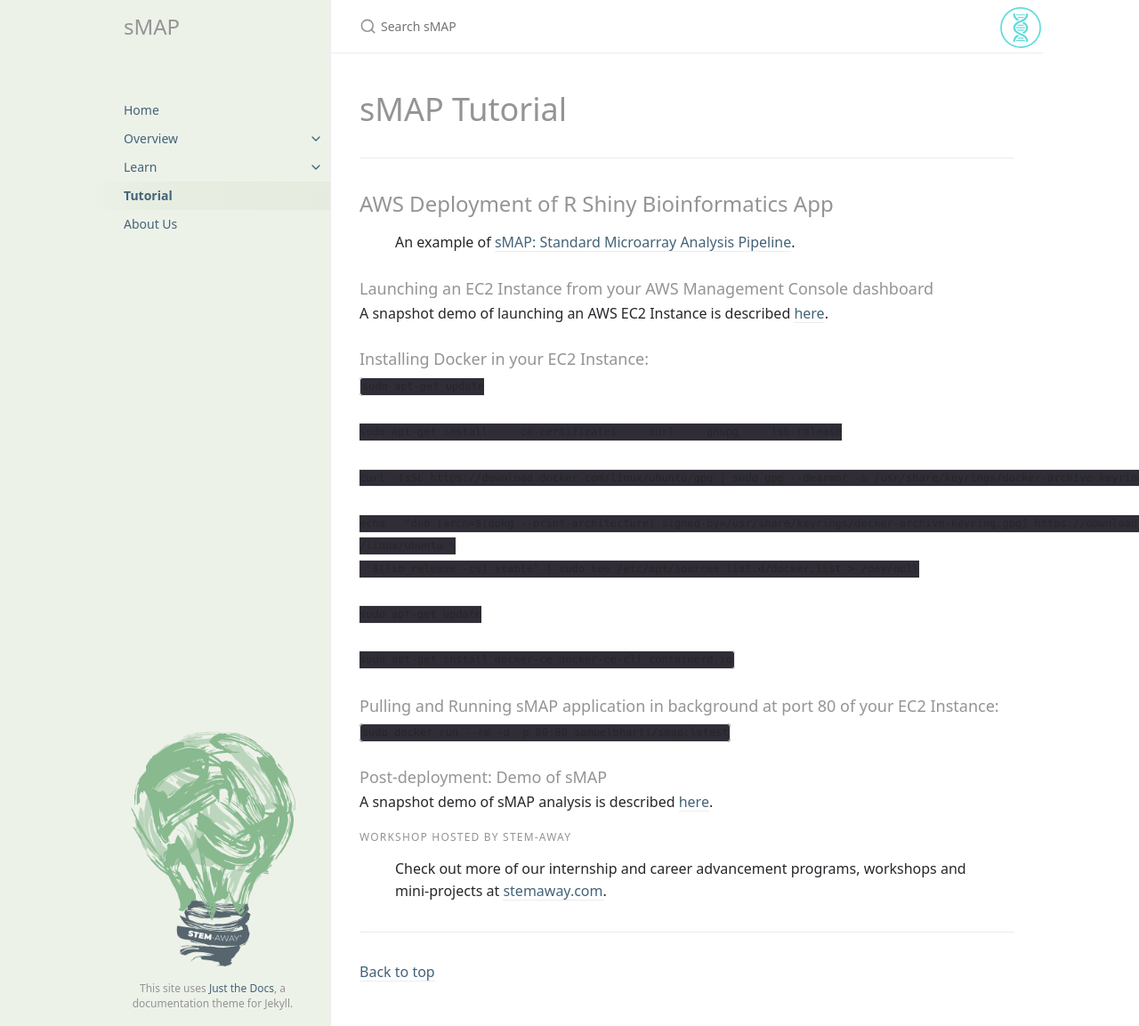
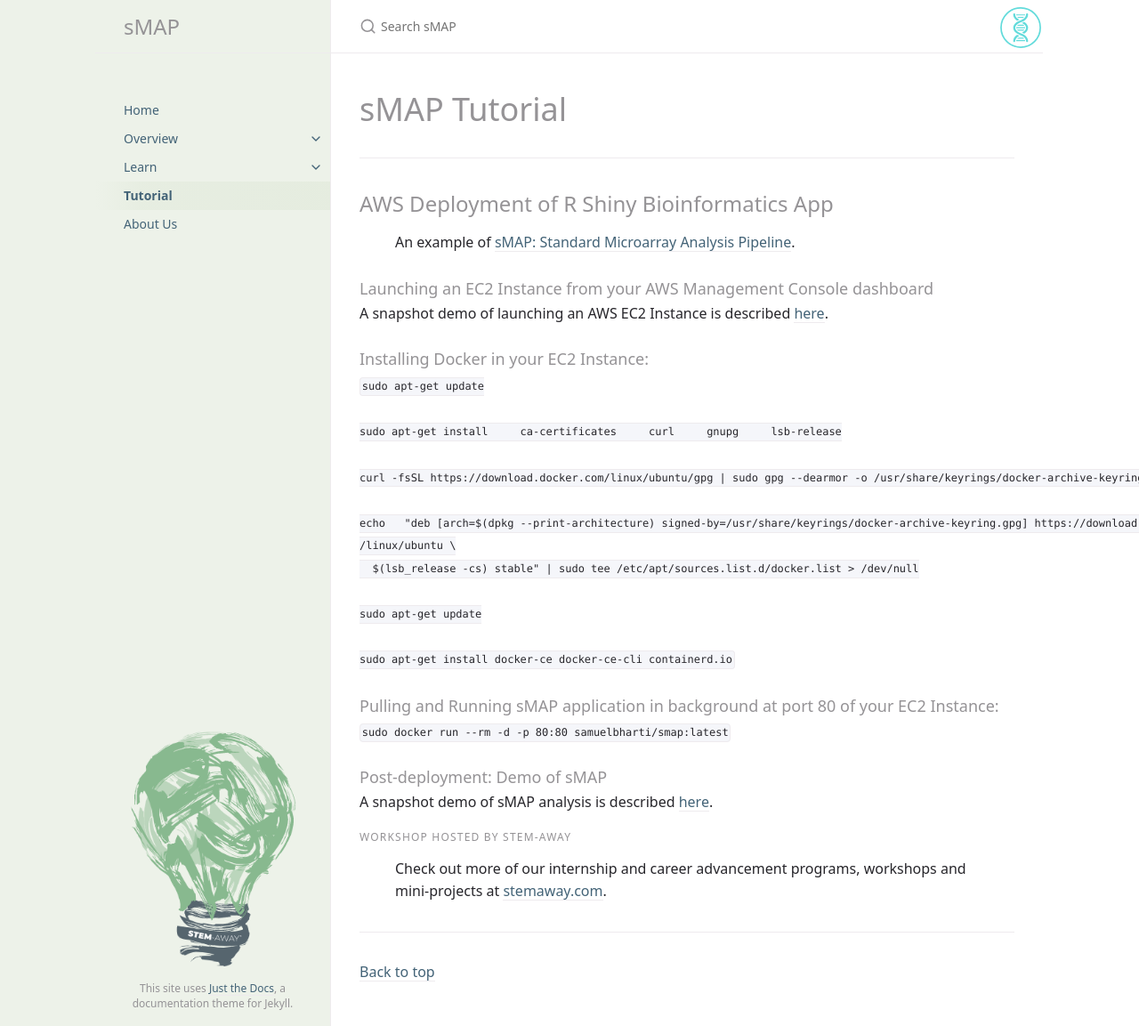
Before and after one commit to mentorchains/project-site-template-SA, a Jekyll site: the page built from _docs/smap-demo.md, in a window 1280 px wide and 1153 px high. Shown: the whole window at 89% size. Built offline with Jekyll 4.4.1, drawn with Linux system fonts in a browser that asks for light colours.

Commit message:
Update stemaway.scss

```diff
--- a/_sass/color_schemes/stemaway.scss
+++ b/_sass/color_schemes/stemaway.scss
@@ -12,7 +12,9 @@ $link-color: $sa-link;
 $btn-primary-color: $sa-btn;
 $base-button-color: #f7f7f7;
 
-$code-background-color: $grey-dk-250;
+$code-background-color: $grey-lt-000 !default;
+
+/* $code-background-color: $grey-dk-250; */
 $search-background-color: $grey-dk-250;
 $table-background-color: $grey-dk-250;
 $feedback-color: darken($sidebar-color, 3%);
```
